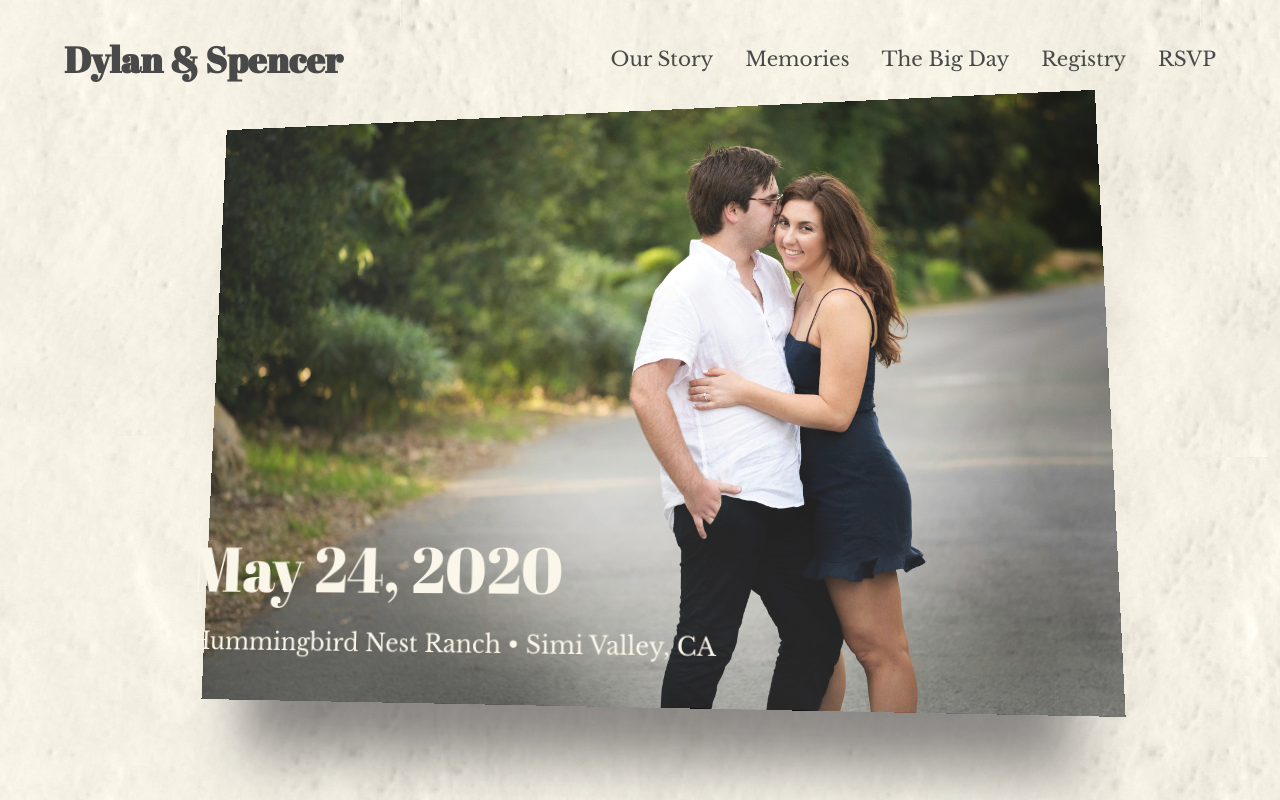
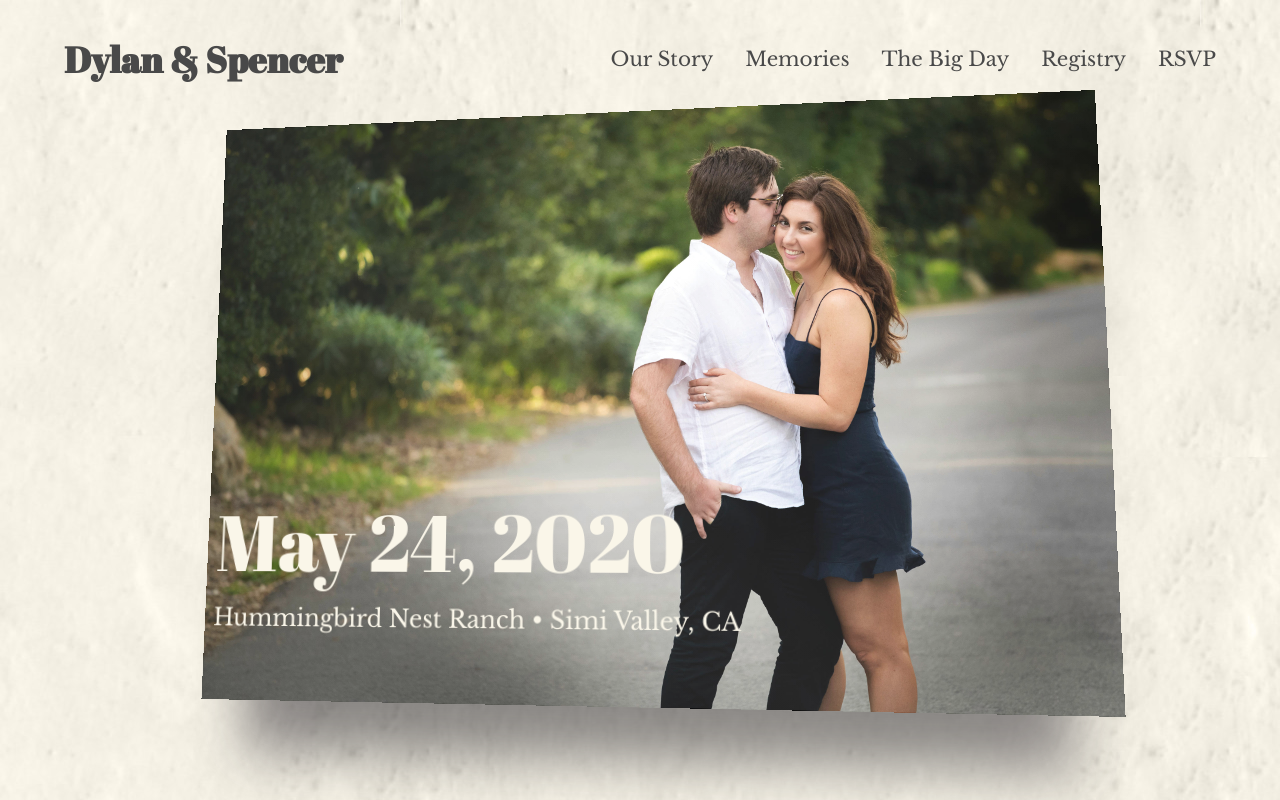
Before and after one commit to netspencer/dylanandspencer.wedding, a Next.js app: page / in a window 1280 px wide. Built offline with nearby package versions, Linux system fonts and the light colour scheme.

Commit message:
Style Postcard overlay/figure text for different screen sizes

```diff
--- a/components/Postcard.tsx
+++ b/components/Postcard.tsx
@@ -22,22 +22,38 @@ const Postcard: FunctionComponent = () => {
               'absolute',
               'bottom-0',
               'w-full',
-              'p-10'
+              'p-16'
             )}
           >
             <h3
               className={classNames(
                 'fatface',
-                'text-6xl',
+                'text-5xl',
+                'lg:text-7xl',
                 'wedding-cream',
-                'font-normal',
-                'mb-2'
+                'font-normal'
               )}
             >
               May 24, 2020
             </h3>
-            <p className={classNames('text-2xl', 'wedding-cream', 'libre')}>
-              Hummingbird Nest Ranch &bull; Simi Valley, CA
+            <p
+              className={classNames(
+                'text-xl',
+                'lg:text-2xl',
+                'wedding-cream',
+                'libre'
+              )}
+            >
+              <span className={classNames('block', 'lg:inline')}>
+                Hummingbird Nest Ranch
+              </span>
+              <span className={classNames('hidden', 'lg:inline')}>
+                {' '}
+                &bull;{' '}
+              </span>
+              <span className={classNames('block', 'lg:inline')}>
+                Simi Valley, CA
+              </span>
             </p>
           </figcaption>
         </figure>
--- a/tailwind.config.js
+++ b/tailwind.config.js
@@ -1,6 +1,10 @@
 module.exports = {
   theme: {
-    extend: {}
+    extend: {
+      fontSize: {
+        '7xl': '5rem'
+      }
+    }
   },
   variants: {},
   plugins: []
```
